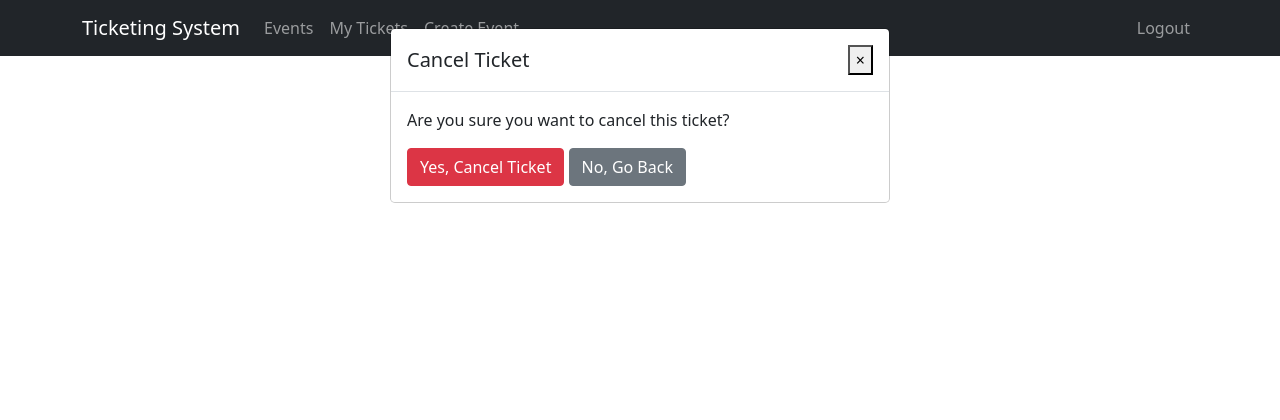
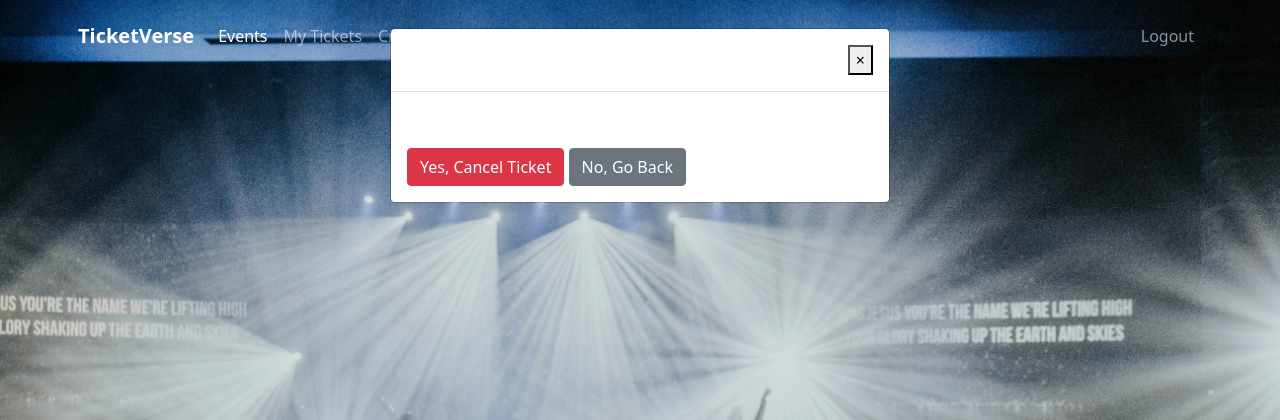
Before and after one commit to chemutai8/Project_TicketingSystem, a Django app: page /ticket/23/cancel/ in a window 1280 px wide. Shown: the top 420 px of the page. Run offline with Django 5.2, Linux system fonts and the light colour scheme; a user stored in the database is signed in; data comes from the database, SQL or seed files in the repository; both versions use the stored data as it was after the commit.

Commit message:
Added Background Image

```diff
--- /dev/null
+++ b/static/css/styles.css
@@ -0,0 +1,22 @@
+body {
+    background: url('/static/images/background.jpg') no-repeat center center fixed;
+    background-size: cover;
+    color: #fff;
+}
+
+.navbar, .container {
+    background: transparent;
+}
+
+.navbar-nav .nav-link {
+    color: #fff;
+}
+
+.alert-dismissible .btn-close {
+    color: #fff;
+}
+
+.container {
+    padding: 8px;
+    border-radius: 8px;
+}
--- a/templates/base.html
+++ b/templates/base.html
@@ -1,23 +1,25 @@
 <!DOCTYPE html>
 <html lang="en">
 <head>
+    {% load static %}
     <meta charset="UTF-8">
     <meta name="viewport" content="width=device-width, initial-scale=1.0">
-    <title>{% block title %}Ticketing System{% endblock %}</title>
+    <title>{% block title %}TicketVerse{% endblock %}</title>
     <link href="https://cdn.jsdelivr.net/npm/bootstrap@5.1.3/dist/css/bootstrap.min.css" rel="stylesheet">
     <link href="https://cdnjs.cloudflare.com/ajax/libs/font-awesome/6.0.0/css/all.min.css" rel="stylesheet">
+    <link rel="stylesheet" type="text/css" href="{% static 'css/styles.css' %}">
 </head>
 <body>
-    <nav class="navbar navbar-expand-lg navbar-dark bg-dark">
+    <nav class="navbar navbar-expand-lg navbar-dark shadow-sm">
         <div class="container">
-            <a class="navbar-brand" href="{% url 'event-list' %}">Ticketing System</a>
+            <a class="navbar-brand fw-bold" href="{% url 'event-list' %}">TicketVerse</a>
             <button class="navbar-toggler" type="button" data-bs-toggle="collapse" data-bs-target="#navbarNav">
                 <span class="navbar-toggler-icon"></span>
             </button>
             <div class="collapse navbar-collapse" id="navbarNav">
                 <ul class="navbar-nav me-auto">
                     <li class="nav-item">
-                        <a class="nav-link" href="{% url 'event-list' %}">Events</a>
+                        <a class="nav-link active" aria-current="page" href="{% url 'event-list' %}">Events</a>
                     </li>
                     {% if user.is_authenticated %}
                         <li class="nav-item">
@@ -51,38 +53,21 @@
         </div>
     </nav>
 
-    <main class="container mt-4">
+    <main class="container mt-5">
         {% if messages %}
             {% for message in messages %}
-                <div class="alert alert-{{ message.tags }}">
+                <div class="alert alert-{{ message.tags }} alert-dismissible fade show" role="alert">
                     {{ message }}
+                    <button type="button" class="btn-close" data-bs-dismiss="alert" aria-label="Close"></button>
                 </div>
             {% endfor %}
         {% endif %}
-        {% block content %}{% endblock %}
+        {% block content %}
+        {% endblock %}
     </main>
-
-    <!-- Modal -->
-    <div class="modal fade" id="messageModal" tabindex="-1" aria-labelledby="messageModalLabel" aria-hidden="true">
-        <div class="modal-dialog">
-            <div class="modal-content">
-                <div class="modal-header">
-                    <h5 class="modal-title" id="messageModalLabel">Notification</h5>
-                    <button type="button" class="btn-close" data-bs-dismiss="modal" aria-label="Close"></button>
-                </div>
-                <div class="modal-body">
-                    <!-- Message content will be inserted here by JavaScript -->
-                </div>
-                <div class="modal-footer">
-                    <button type="button" class="btn btn-secondary" data-bs-dismiss="modal">Close</button>
-                </div>
-            </div>
-        </div>
-    </div>
 
     <script src="https://cdn.jsdelivr.net/npm/bootstrap@5.1.3/dist/js/bootstrap.bundle.min.js"></script>
     <script>
-        // Display modal if there are messages
         document.addEventListener('DOMContentLoaded', (event) => {
             {% if messages %}
                 let messages = `{% for message in messages %}{{ message }}{% if not forloop.last %}||{% endif %}{% endfor %}`.split('||');
```
Also changed, not shown: db.sqlite3, static/images/background.jpg (added).
